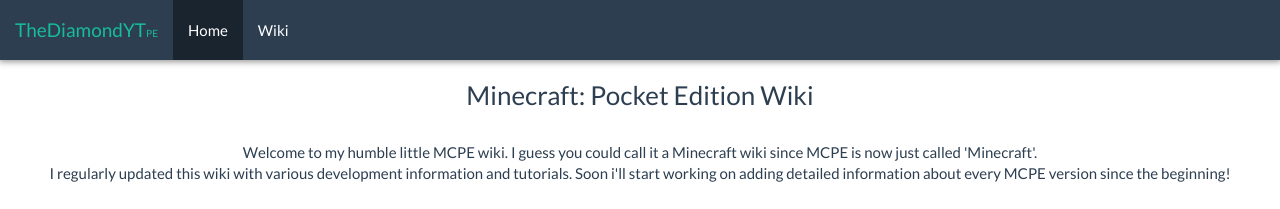
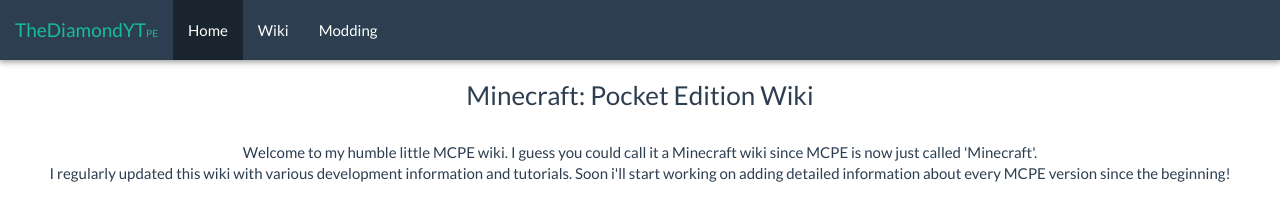
Before and after one commit to TheDiamondYT1/pe.thediamondyt.tk, a Jekyll site: the page built from index.md, in a window 1280 px wide. Shown: the top 209 px of the page. Built offline with Jekyll 4.4.1, drawn with Linux system fonts in a browser that asks for light colours; our own code applies the rules of GitHub Pages for plain Markdown files.

Commit message:
Update header.html

```diff
--- a/_includes/header.html
+++ b/_includes/header.html
@@ -1,9 +1,9 @@
 <head>
   <meta name="viewport" content="width=device-width initial-scale=1">
 
-  <link rel="stylesheet" href="https://thediamondyt1.github.io/pe.thediamondyt.tk/css/bootstrap.min.css">
-  <link rel="stylesheet" href="https://thediamondyt1.github.io/pe.thediamondyt.tk/css/site.css">
-  <link rel="stylesheet" href="https://thediamondyt1.github.io/pe.thediamondyt.tk/css/prism.css">
+  <link rel="stylesheet" href="http://pe.thediamondyt.tk/css/bootstrap.min.css">
+  <link rel="stylesheet" href="http://pe.thediamondyt.tk/css/site.css">
+  <link rel="stylesheet" href="http://pe.thediamondyt.tk/css/prism.css">
 </head>
 <body>
   <nav class="navbar navbar-default navbar-static-top">
@@ -15,14 +15,14 @@
 		  <span class="icon-bar"></span>
 		  <span class="icon-bar"></span>
 		</button>
-		<a class="navbar-brand" href="http://thediamondyt1.github.io/pe.thediamondyt.tk">TheDiamondYT<font size="1">PE</font></a>
+		<a class="navbar-brand" href="http://pe.thediamondyt.tk">TheDiamondYT<font size="1">PE</font></a>
 	  </div>
 	  <div class="collapse navbar-collapse" id="bs-example-navbar-collapse-1">
 		<ul class="nav navbar-nav">
-		  <li class="active"><a href="http://thediamondyt1.github.io/pe.thediamondyt.tk">Home</a></li>
-		  <li><a href="http://thediamondyt1.github.io/pe.thediamondyt.tk/wiki/">Wiki</a></li>
-		 <!-- <li><a href="http://pe.thediamondyt.tk/tutorials/">Tutorials</a></li>
-		  <li><a href="http://modding.pe.thediamondyt.tk">Modding</a></li>-->
+		  <li class="active"><a href="http://pe.thediamondyt.tk">Home</a></li>
+		  <li><a href="http://pe.thediamondyt.tk/wiki/">Wiki</a></li>
+		 <!-- <li><a href="http://pe.thediamondyt.tk/tutorials/">Tutorials</a></li>-->
+		  <li><a href="http://modding.pe.thediamondyt.tk">Modding</a></li>
 		</ul>
 	  </div>
 	</div>
```
